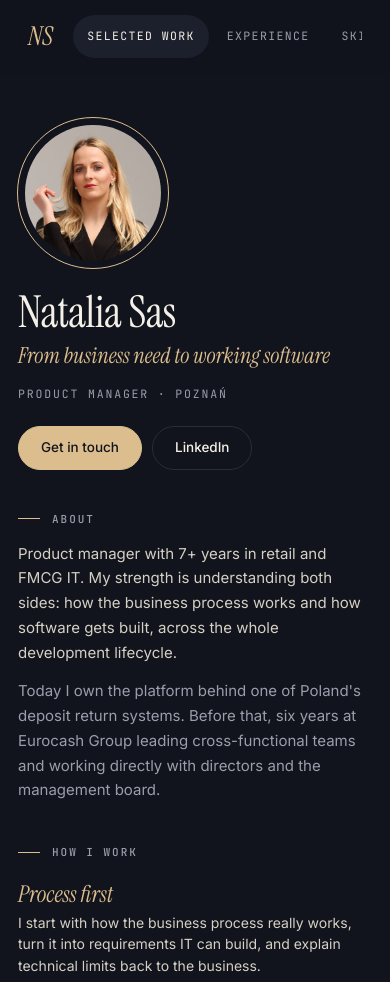
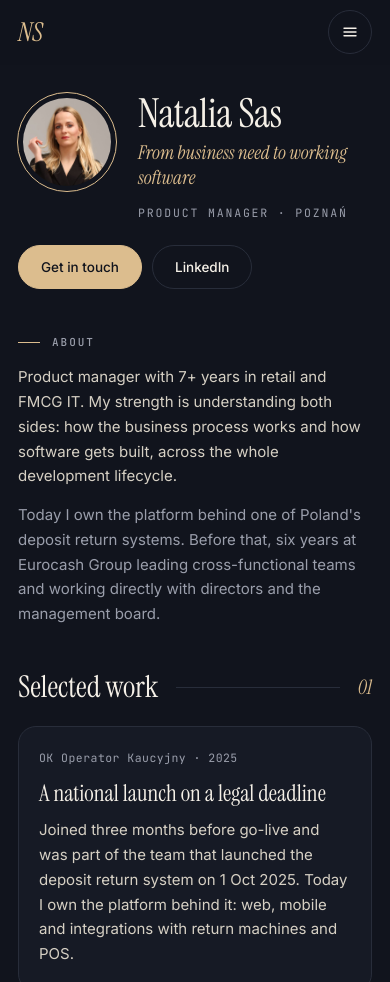
Before and after one commit to NataliaSas95/nataliasas95.github.io, a plain HTML site: page index.html in a window 390 px wide. Shown: the top 982 px of the page. Drawn offline with Linux system fonts and the light colour scheme.

Commit message:
Mobile layout: menu button, section order, compact hero, inline logos
Co-Authored-By: Claude Opus 5.5 <noreply@anthropic.com>
Claude-Session: https://claude.ai/code/session_013FW2doiuHhAGwvDzmbYgq3

```diff
--- a/index.html
+++ b/index.html
@@ -102,7 +102,35 @@ footer{display:flex;flex-wrap:wrap;align-items:center;justify-content:space-betw
 .tbtn{font-family:var(--mono);font-size:11.5px;letter-spacing:.08em;text-transform:uppercase;min-height:44px;padding:0 16px;border:0;border-radius:999px;background:transparent;color:var(--muted);cursor:pointer;transition:background .2s,color .2s}
 .tbtn:hover{color:var(--bright)}
 .tbtn.on{background:var(--raise);color:var(--bright)}
-@media (max-width:640px){.wrap{padding:44px 18px 28px;gap:48px}.cols{gap:48px}h1{font-size:44px}.entry{flex-direction:column;gap:16px;padding:22px}.skills{padding:22px}.cta{padding:28px 22px}.h2{font-size:30px}}
+.menu-btn{display:none}
+@media (max-width:760px){
+.nav-in{position:relative;padding:10px 18px}
+.menu-btn{display:inline-flex;align-items:center;justify-content:center;width:44px;height:44px;border:1px solid var(--border);border-radius:999px;background:transparent;color:var(--bright);cursor:pointer}
+.nav nav{display:none;position:absolute;left:0;right:0;top:100%;flex-direction:column;align-items:stretch;gap:2px;padding:8px 18px 20px;background:var(--bg);border-bottom:1px solid var(--border);overflow:visible}
+.nav.open nav{display:flex}
+.nav nav a{font-size:12.5px;padding:14px 12px}
+.nav nav a.nav-cta{margin:10px 0 0;text-align:center}
+.lang{margin:12px 0 0;align-self:flex-start}
+}
+@media (max-width:640px){
+.wrap{padding:28px 18px 28px;gap:44px}
+.cols{flex-direction:column;flex-wrap:nowrap;gap:44px}
+aside,main{display:contents}
+.hero{order:1}.about{order:2}#work{order:3}#experience{order:4}.how{order:5}#skills{order:6}#education{order:7}#contact{order:8}
+.hero{display:grid!important;grid-template-columns:auto 1fr;column-gap:18px;row-gap:22px;align-items:center}
+.hero .photo{width:88px;height:88px;margin:5px;outline-offset:5px}
+.hero-cta{grid-column:1/-1}
+h1{font-size:40px}
+.tagline{font-size:19px}
+.h2{font-size:30px}
+.wk{padding:22px 20px 24px}.wk h3{font-size:23px}
+.entry{gap:14px;padding:22px 18px}
+.logo{width:42px;height:42px;border-radius:12px}
+.logo img{width:30px!important;height:30px!important}
+.co{font-size:24px}
+.skills{padding:22px}
+.cta{padding:28px 22px}
+}
 @media (prefers-reduced-motion:reduce){*{transition:none!important}html{scroll-behavior:auto}}
 </style>
 </head>
@@ -110,33 +138,34 @@ footer{display:flex;flex-wrap:wrap;align-items:center;justify-content:space-betw
 <header class="nav" id="top">
 <div class="nav-in">
 <a class="brand" href="#top" aria-label="Back to top">NS</a>
-<nav aria-label="Sections"><a href="#work">Selected work</a><a href="#experience">Experience</a><a href="#skills">Skills</a><a href="#education">Education</a><a class="nav-cta" href="#contact">Contact</a><div class="lang" role="group" aria-label="Language"><button type="button" data-lang="pl" aria-pressed="false">PL</button><button type="button" data-lang="en" aria-pressed="true" class="on">EN</button></div></nav>
+<button class="menu-btn" type="button" aria-expanded="false" aria-controls="sitenav" aria-label="Menu"><svg width="18" height="18" viewBox="0 0 24 24" fill="none" stroke="currentColor" stroke-width="1.8" stroke-linecap="round" aria-hidden="true"><path d="M4 7h16M4 12h16M4 17h16"></path></svg></button>
+<nav id="sitenav" aria-label="Sections"><a href="#work">Selected work</a><a href="#experience">Experience</a><a href="#skills">Skills</a><a href="#education">Education</a><a class="nav-cta" href="#contact">Contact</a><div class="lang" role="group" aria-label="Language"><button type="button" data-lang="pl" aria-pressed="false">PL</button><button type="button" data-lang="en" aria-pressed="true" class="on">EN</button></div></nav>
 </div>
 </header>
 <div class="wrap">
 <div class="cols">
 
 <aside>
-<div style="display:flex;flex-direction:column;align-items:flex-start;gap:22px">
+<div class="hero" style="display:flex;flex-direction:column;align-items:flex-start;gap:22px">
 <img class="photo" src="assets/natalia.jpg" alt="Natalia Sas" width="136" height="136">
-<div style="display:flex;flex-direction:column;gap:8px">
+<div class="hero-name" style="display:flex;flex-direction:column;gap:8px">
 <h1>Natalia Sas</h1>
 <p class="tagline">From business need to working software</p>
 <p class="meta" style="margin-top:6px;text-transform:uppercase;letter-spacing:.16em">Product Manager · Poznań</p>
 </div>
-<div style="display:flex;flex-wrap:wrap;gap:10px">
+<div class="hero-cta" style="display:flex;flex-wrap:wrap;gap:10px">
 <a class="btn solid js-mail" href="#contact">Get in touch</a>
 <a class="btn" href="https://www.linkedin.com/in/natalia-sas/" rel="noopener">LinkedIn</a>
 </div>
 </div>
 
-<section style="display:flex;flex-direction:column;gap:14px">
+<section class="about" style="display:flex;flex-direction:column;gap:14px">
 <h2 class="lbl">About</h2>
 <p>Product manager with 7+ years in retail and FMCG IT. My strength is understanding both sides: how the business process works and how software gets built, across the whole development lifecycle.</p>
 <p style="color:var(--muted)">Today I own the platform behind one of Poland's deposit return systems. Before that, six years at Eurocash Group leading cross-functional teams and working directly with directors and the management board.</p>
 </section>
 
-<section style="display:flex;flex-direction:column;gap:20px">
+<section class="how" style="display:flex;flex-direction:column;gap:20px">
 <h2 class="lbl">How I work</h2>
 <div class="hw-list">
 <div><p class="hw">Process first</p><p class="hwt">I start with how the business process really works, turn it into requirements IT can build, and explain technical limits back to the business.</p></div>
@@ -360,7 +389,13 @@ footer{display:flex;flex-wrap:wrap;align-items:center;justify-content:space-betw
       b.textContent = moreLabel(b);
     });
   });
-  var nav = document.querySelector('.nav');
+  var nav = document.querySelector('.nav'), menuBtn = document.querySelector('.menu-btn');
+  function closeMenu() { nav.classList.remove('open'); menuBtn.setAttribute('aria-expanded', 'false'); }
+  menuBtn.addEventListener('click', function () {
+    var open = nav.classList.toggle('open'); menuBtn.setAttribute('aria-expanded', open ? 'true' : 'false');
+  });
+  document.querySelectorAll('.nav nav a').forEach(function (a) { a.addEventListener('click', closeMenu); });
+  document.addEventListener('keydown', function (e) { if (e.key === 'Escape') closeMenu(); });
   function onScroll() { nav.classList.toggle('scrolled', window.scrollY > 8); }
   window.addEventListener('scroll', onScroll, { passive: true }); onScroll();
   var links = {};
```
